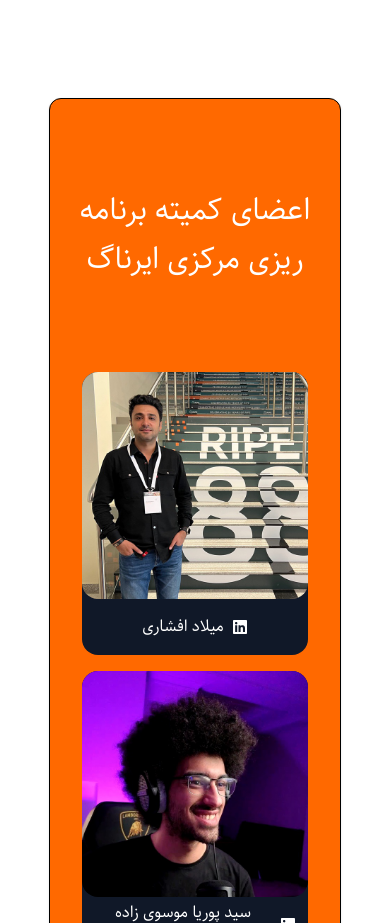
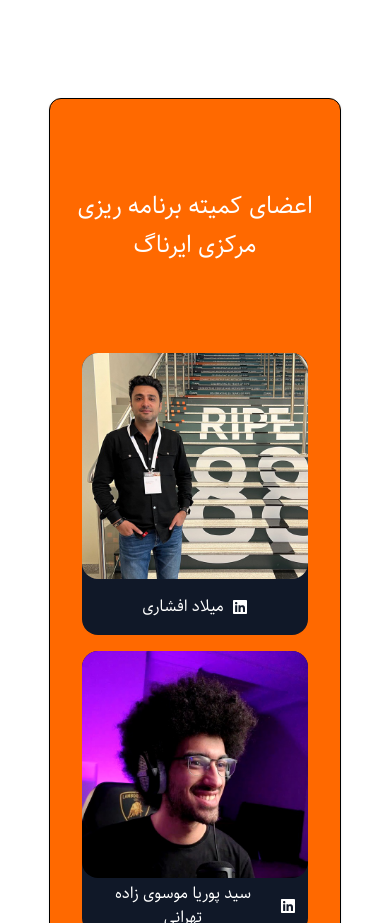
Before and after one commit to MahdiMazloum96/irnog_frontend, a Next.js app: page / in a window 390 px wide. Shown: the part 1280-2203 px from the top of the page. Built offline with nearby package versions, Linux system fonts and the light colour scheme.

Commit message:
adjust font size of Program Committee title for improved readability

```diff
--- a/components/ProgramCommittee/ProgramCommitee.tsx
+++ b/components/ProgramCommittee/ProgramCommitee.tsx
@@ -11,7 +11,7 @@ const ProgramCommittee: FC = () => {
   };
   return (
     <Card className="  flex flex-col mx-auto items-center w-3/4 h-full bg-secondary my-10 overflow-hidden mt-36">
-      <h1 className="uppercase text-center text-white  text-3xl lg:text-6xl pt-16 select-none leading-relaxed">
+      <h1 className="uppercase text-center text-white  text-2xl lg:text-6xl pt-16 select-none leading-relaxed">
         اعضای کمیته برنامه ریزی مرکزی ایرناگ
       </h1>
       <div className="grid sm:grid-cols-2 md:grid-cols-3 lg:grid-cols-4  gap-4 mx-8 my-16">
```
